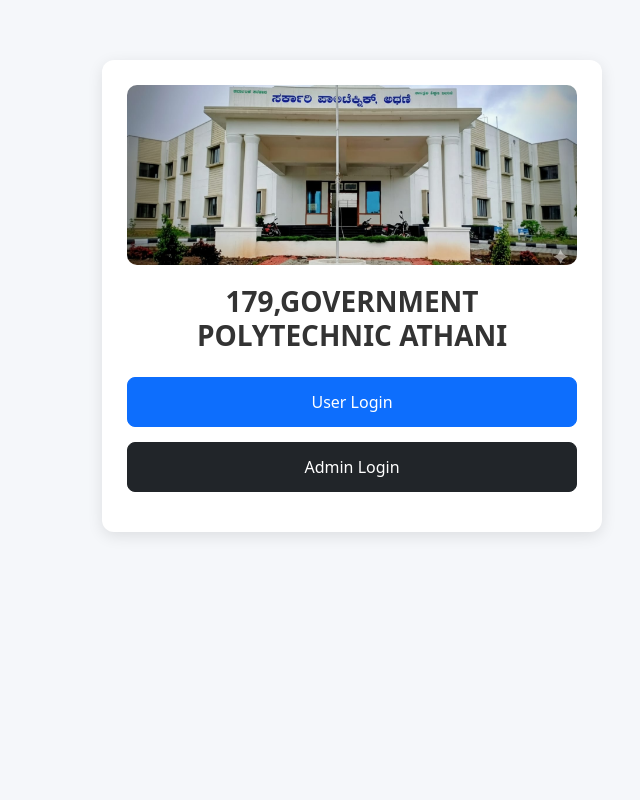
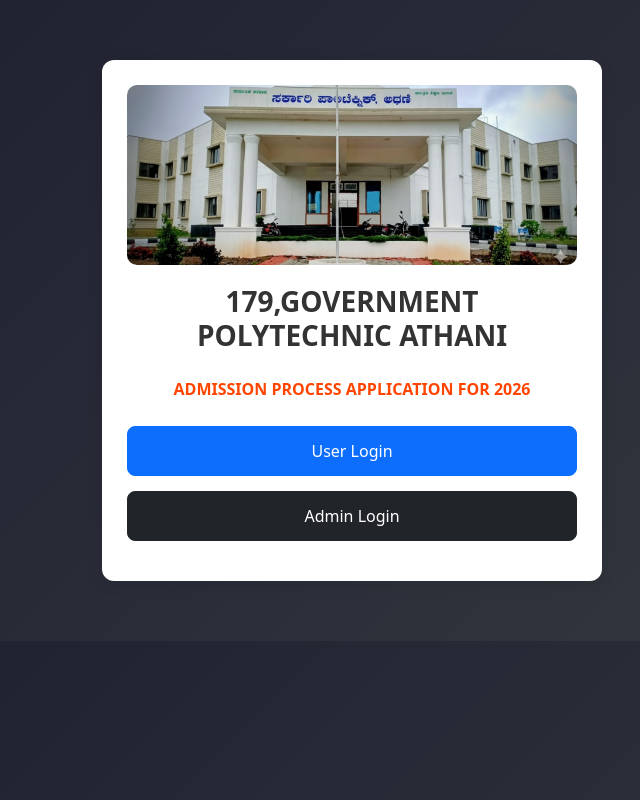
Before and after one commit to Praveen8584/project, a Flask app: page / in a window 1280 px wide. Shown: the whole page, without its empty margins (288-928 px from the left). Run offline with Flask 3, Linux system fonts and the light colour scheme.

Commit message:
Update index.html

```diff
--- a/templates/index.html
+++ b/templates/index.html
@@ -10,7 +10,7 @@
 
     <style>
         body {
-            background: #f5f7fa;
+            background: linear-gradient(135deg, #1e1e2f, #343a40);
         }
 
         .main-box {
@@ -36,11 +36,11 @@
             font-weight: bold;
             color: #333;
         }
-        .heading2 {
+        .para {
             margin-top: 20px;
             margin-bottom: 25px;
             font-weight: bold;
-            color: red;
+            color: orangered;
         }
 
         .btn-custom {
@@ -61,6 +61,7 @@
 
         <!-- Heading -->
         <h3 class="heading">179,GOVERNMENT POLYTECHNIC ATHANI</h3>
+        <P class="para">ADMISSION PROCESS APPLICATION FOR 2026</P>
 
         <!-- Buttons -->
         <a href="/login" class="btn btn-primary btn-custom">User Login</a>
```
